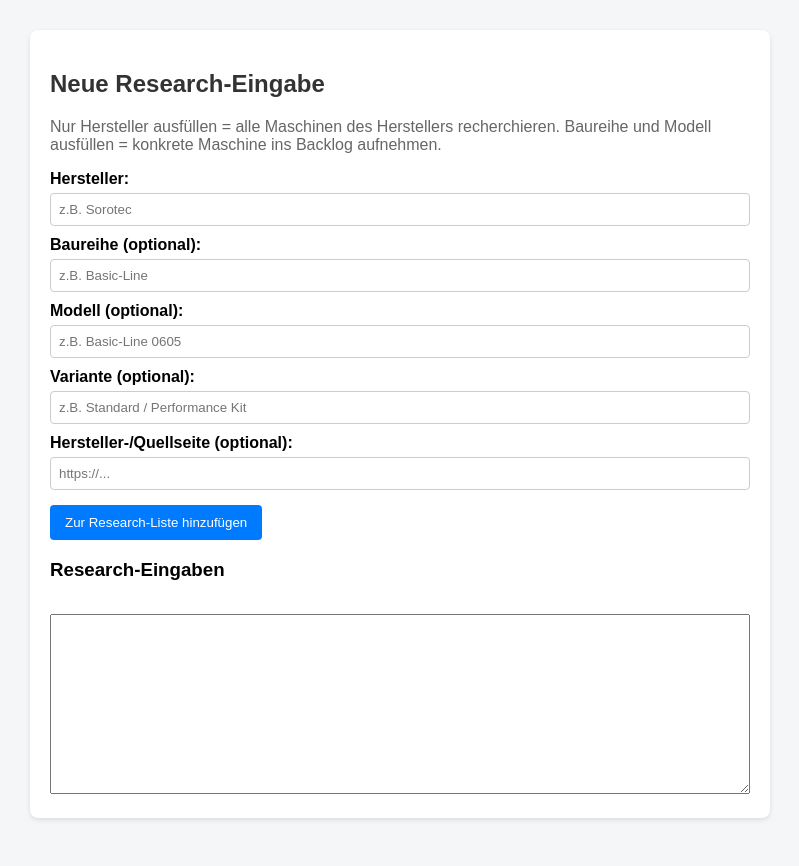
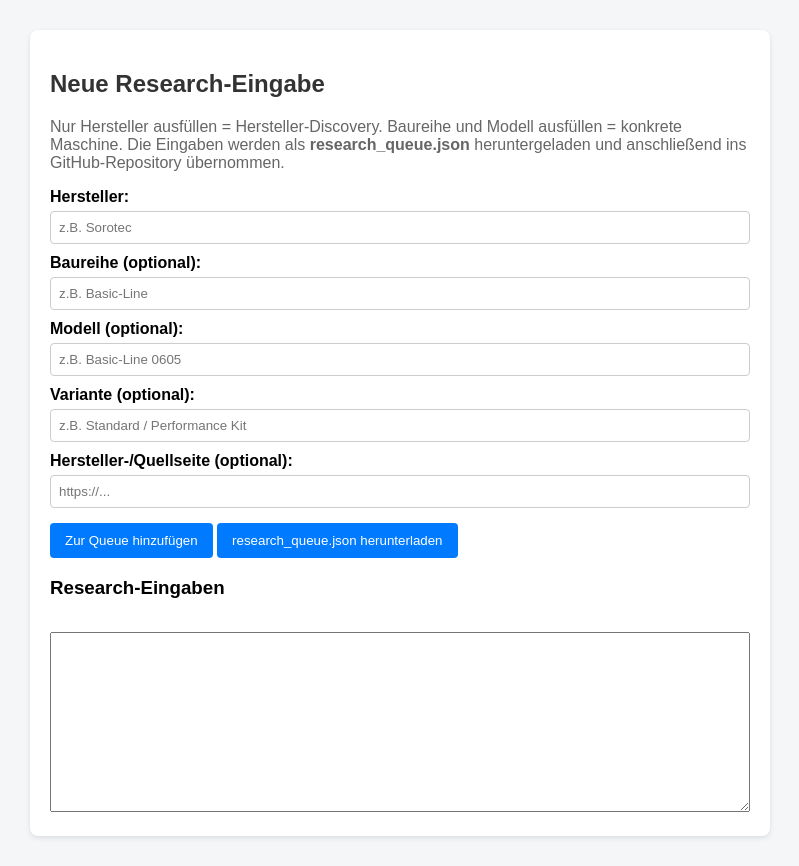
Before and after one commit to SimonP1P/portalfr-smaschinendatenfinder, a plain HTML site: page index.html in a window 1280 px wide. Shown: the whole page, without its empty margins (0-799 px from the left). Drawn offline with Linux system fonts and the light colour scheme.

Commit message:
Add research queue export to HTML

```diff
--- a/index.html
+++ b/index.html
@@ -18,7 +18,7 @@
 <body>
 <div class="container">
     <h2>Neue Research-Eingabe</h2>
-    <p class="hint">Nur Hersteller ausfüllen = alle Maschinen des Herstellers recherchieren. Baureihe und Modell ausfüllen = konkrete Maschine ins Backlog aufnehmen.</p>
+    <p class="hint">Nur Hersteller ausfüllen = Hersteller-Discovery. Baureihe und Modell ausfüllen = konkrete Maschine. Die Eingaben werden als <strong>research_queue.json</strong> heruntergeladen und anschließend ins GitHub-Repository übernommen.</p>
 
     <form id="machineForm">
         <label for="manufacturer">Hersteller:</label>
@@ -36,7 +36,8 @@
         <label for="source_url">Hersteller-/Quellseite (optional):</label>
         <input type="url" id="source_url" placeholder="https://...">
 
-        <button type="button" onclick="addEntry()">Zur Research-Liste hinzufügen</button>
+        <button type="button" onclick="addEntry()">Zur Queue hinzufügen</button>
+        <button type="button" onclick="downloadQueue()">research_queue.json herunterladen</button>
     </form>
 
     <h3>Research-Eingaben</h3>
@@ -46,7 +47,7 @@
 <script>
     let entries = [];
 
-    function addEntry() {
+    function downloadQueue() {\n        const blob = new Blob([JSON.stringify({ entries }, null, 2)], { type: "application/json" });\n        const url = URL.createObjectURL(blob);\n        const a = document.createElement("a");\n        a.href = url;\n        a.download = "research_queue.json";\n        a.click();\n        URL.revokeObjectURL(url);\n    }\n\n    function addEntry() {
         const manufacturer = document.getElementById('manufacturer').value.trim();
         const series = document.getElementById('series').value.trim();
         const model = document.getElementById('model').value.trim();
```
